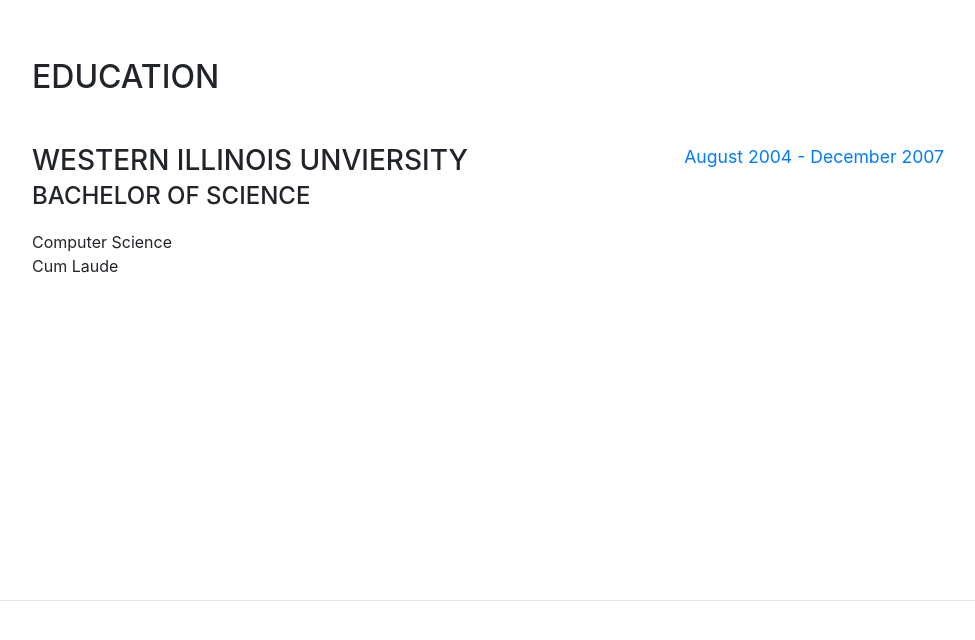
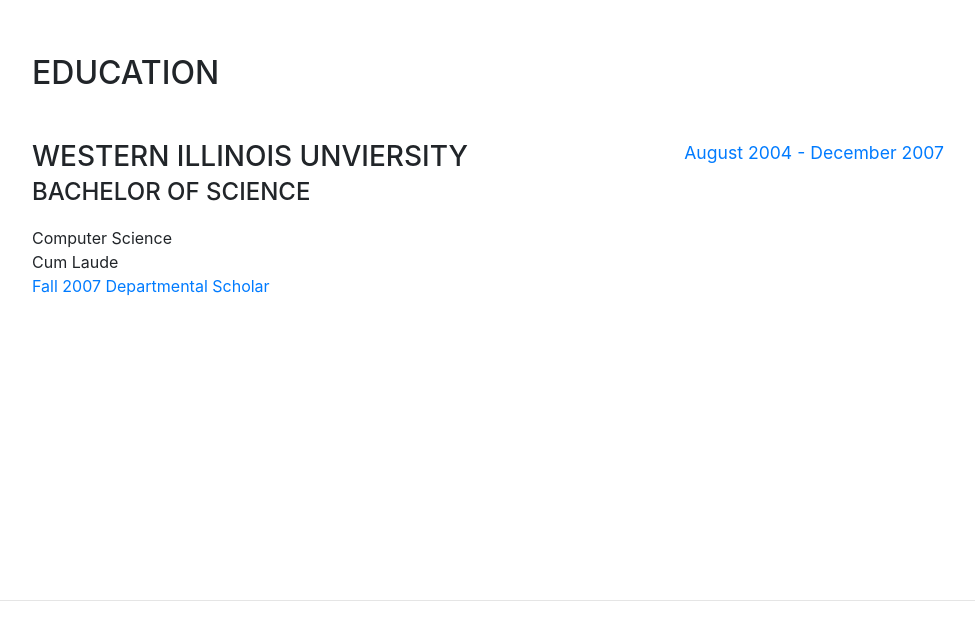
Before and after one commit to mmiller314/mmiller314.github.io, a website with bundled scripts: page index.html in a window 1280 px wide. Shown: the part 1802-2442 px from the top of the page, without its empty margins (288-1263 px from the left). Built offline with nearby package versions, Linux system fonts and the light colour scheme; a web font is replaced by a local one.

Commit message:
added content

```diff
--- a/index.html
+++ b/index.html
@@ -131,7 +131,8 @@
               <h3 class="mb-0">Western Illinois Unviersity</h3>
               <div class="subheading mb-3">Bachelor of Science</div>
               <div>Computer Science</div>
-              <p>Cum Laude</p>
+              <div>Cum Laude</div>
+              <div><a href="http://www.wiu.edu/news/newsrelease.php?release_id=5884" target="_blank">Fall 2007 Departmental Scholar</a></div>
             </div>
             <div class="resume-date text-md-right">
               <span class="text-primary">August 2004 - December 2007</span>
```
